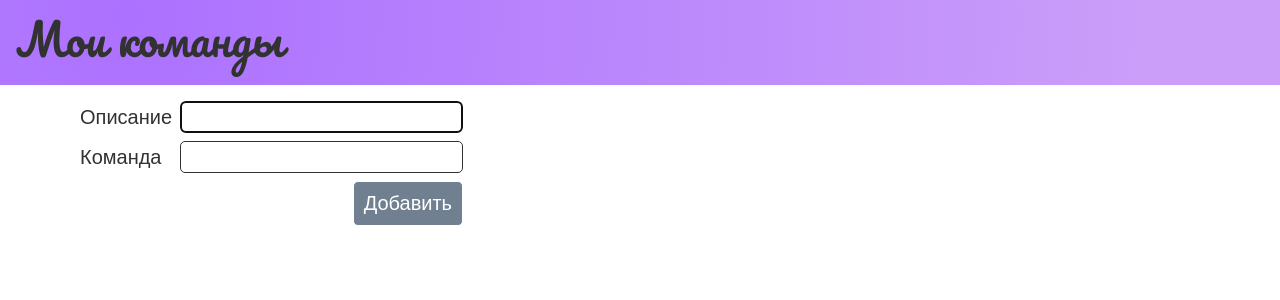
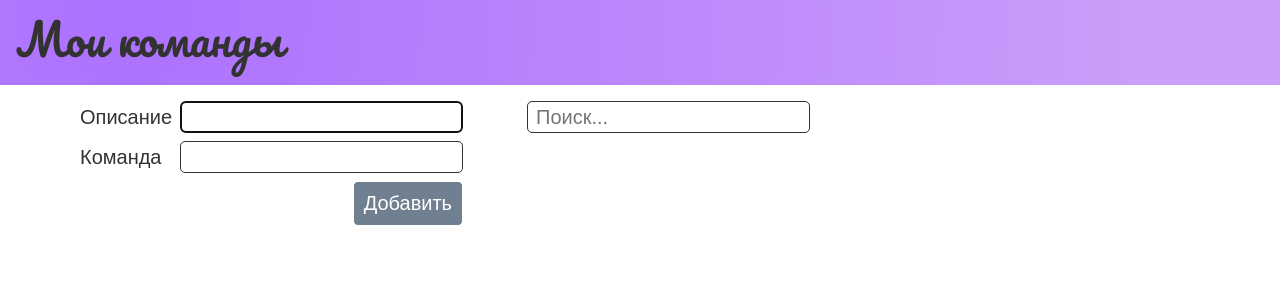
Before and after one commit to jeisonjei/my-commands, an Angular app: page / in a window 1280 px wide. Shown: the top 300 px of the page. Built offline with nearby package versions, Linux system fonts and the light colour scheme; a web font is replaced by a local one.

Commit message:
Добавлено поле поиска

```diff
--- a/src/app/app.component.css
+++ b/src/app/app.component.css
@@ -11,6 +11,17 @@
     display: grid;
     grid-template-columns: 1fr;
     padding-top: var(--grid-padding-top);
+}
+
+input{
+    height: 1.75rem;
+    caret-color: var(--slate);
+    padding-left: 0.5rem;
+    padding-right: 0.5rem;
+    border: solid 1px;
+    border-radius: 5px;
+
+
 }
 
 @media (min-width: 740px) {
--- a/src/app/app.component.html
+++ b/src/app/app.component.html
@@ -5,7 +5,15 @@
       <app-add-form (onSubmit)="addRecord($event)"></app-add-form>
     </div>
     <div>
-      <app-list [records]="records"></app-list>
+      <input placeholder="Поиск..." #searchElem type="text" name="search" id="" class="mb-1" appFocus (input)="search(searchElem.value)">
+      @if(searchNow)
+      {
+        <app-list [records]="found"></app-list>
+      }
+      @else {
+        <app-list [records]="records"></app-list>
+      }
+
     </div>
   </div>
 </div>
--- a/src/app/app.component.ts
+++ b/src/app/app.component.ts
@@ -15,9 +15,20 @@
 })
 
 export class AppComponent implements OnInit, AfterViewInit {
+  search(arg0: string) {
+    if (arg0) {
+      this.searchNow = true;
+      this.found = this.records.filter(rec=>`${rec.url}+${rec.command}`.toLowerCase().includes(arg0.toLowerCase()));
+    }
+    else {
+      this.searchNow = false;
+    }
+  }
+  searchNow: any;
+  found: RecordItem[];
   refreshPage(headerHeight: string) {
     console.log(headerHeight);
-      }
+  }
   constructor(
     private recordService: RecordService
   ) { }
--- a/src/app/components/add-form/add-form.component.html
+++ b/src/app/components/add-form/add-form.component.html
@@ -9,6 +9,6 @@
 <div class="grid mb-1">
     <div></div>
     <div class="flex jce">
-        <button class="btn" (click)="submit()">Добавить</button>
+        <button class="btn" (click)="submit()" tabindex="-1">Добавить</button>
     </div>
 </div>
--- a/src/app/components/list/list.component.css
+++ b/src/app/components/list/list.component.css
@@ -1,7 +1,7 @@
 
 @media (min-width:740px){
     .list{
-        height: calc(100vh - var(--header-height) - var(--grid-padding-top) - var(--content-padding-bottom));
+        height: calc(100vh - var(--header-height) - var(--grid-padding-top) - var(--content-padding-bottom) - 3rem);
         overflow-y: auto;
     }
 }
```
